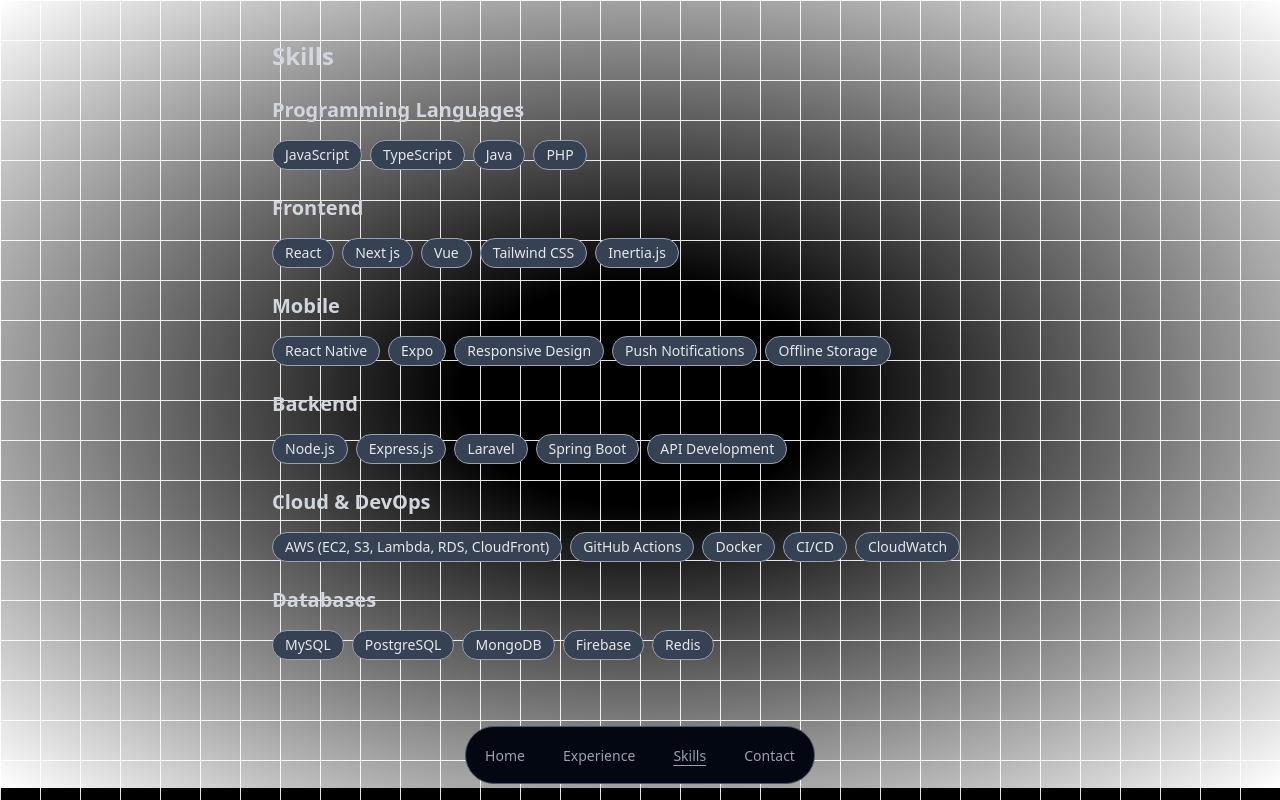
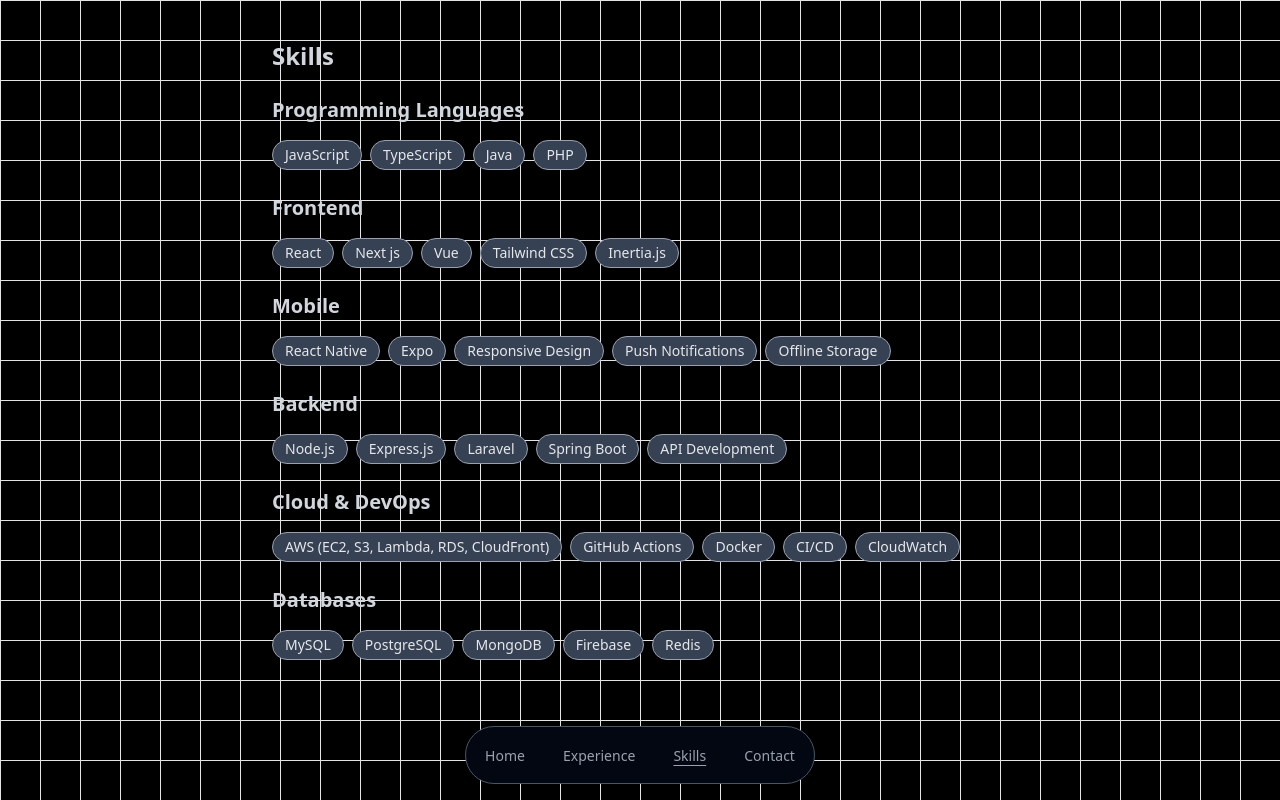
Before and after one commit to Orandian/portfolio-nextjs, a Next.js app: page /skills in a window 1280 px wide. Built offline with nearby package versions, Linux system fonts and the light colour scheme.

Commit message:
update in design for background

```diff
--- a/components/grid-background.tsx
+++ b/components/grid-background.tsx
@@ -12,7 +12,7 @@
           "dark:[background-image:linear-gradient(to_right,#262626_1px,transparent_1px),linear-gradient(to_bottom,#262626_1px,transparent_1px)]"
         )}
       />
-      <div className="pointer-events-none absolute inset-0 flex items-center justify-center bg-white [mask-image:radial-gradient(ellipse_at_center,transparent_20%,black)] dark:bg-black"></div>
+      <div className="pointer-events-none absolute inset-0 flex items-center justify-center"></div>
 
       {children}
     </div>
```
